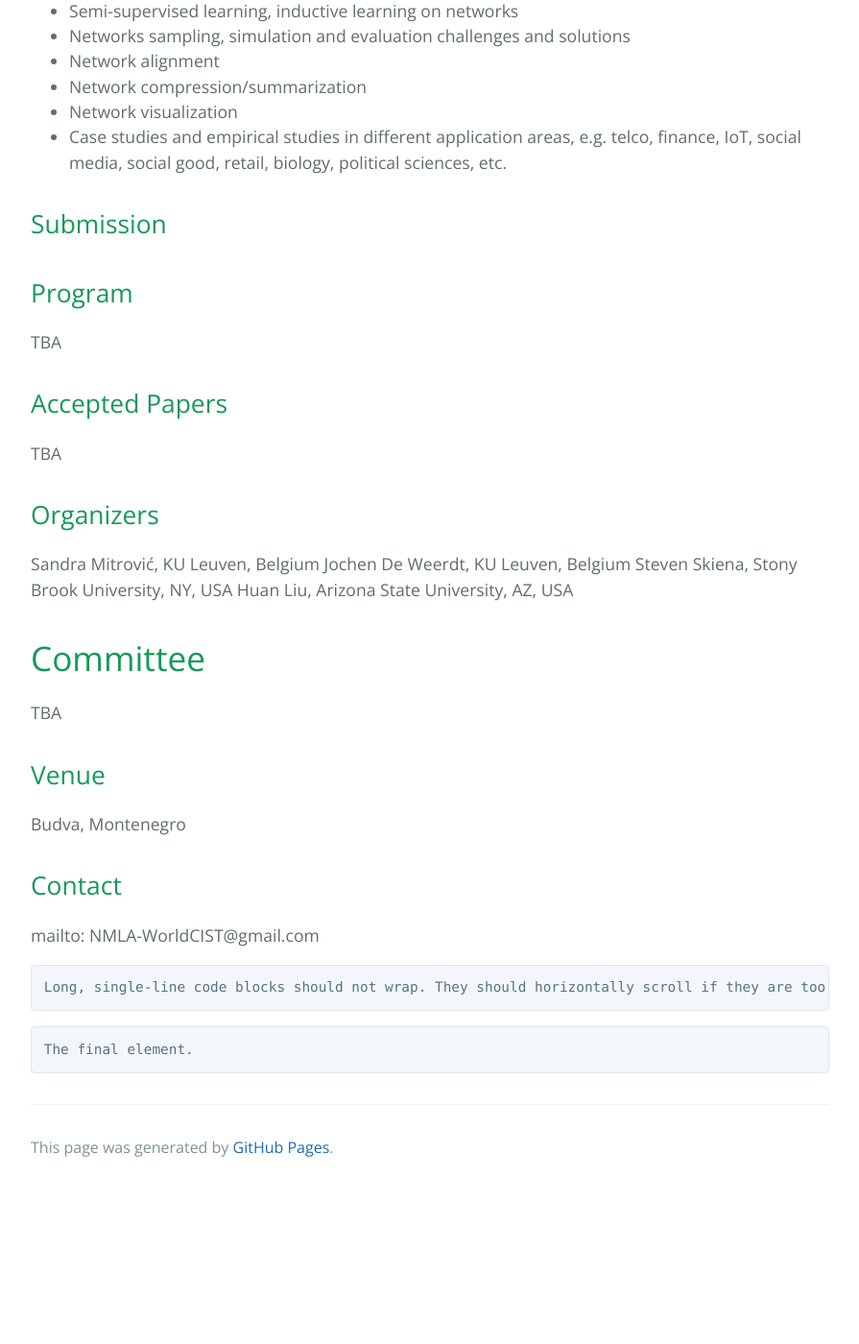
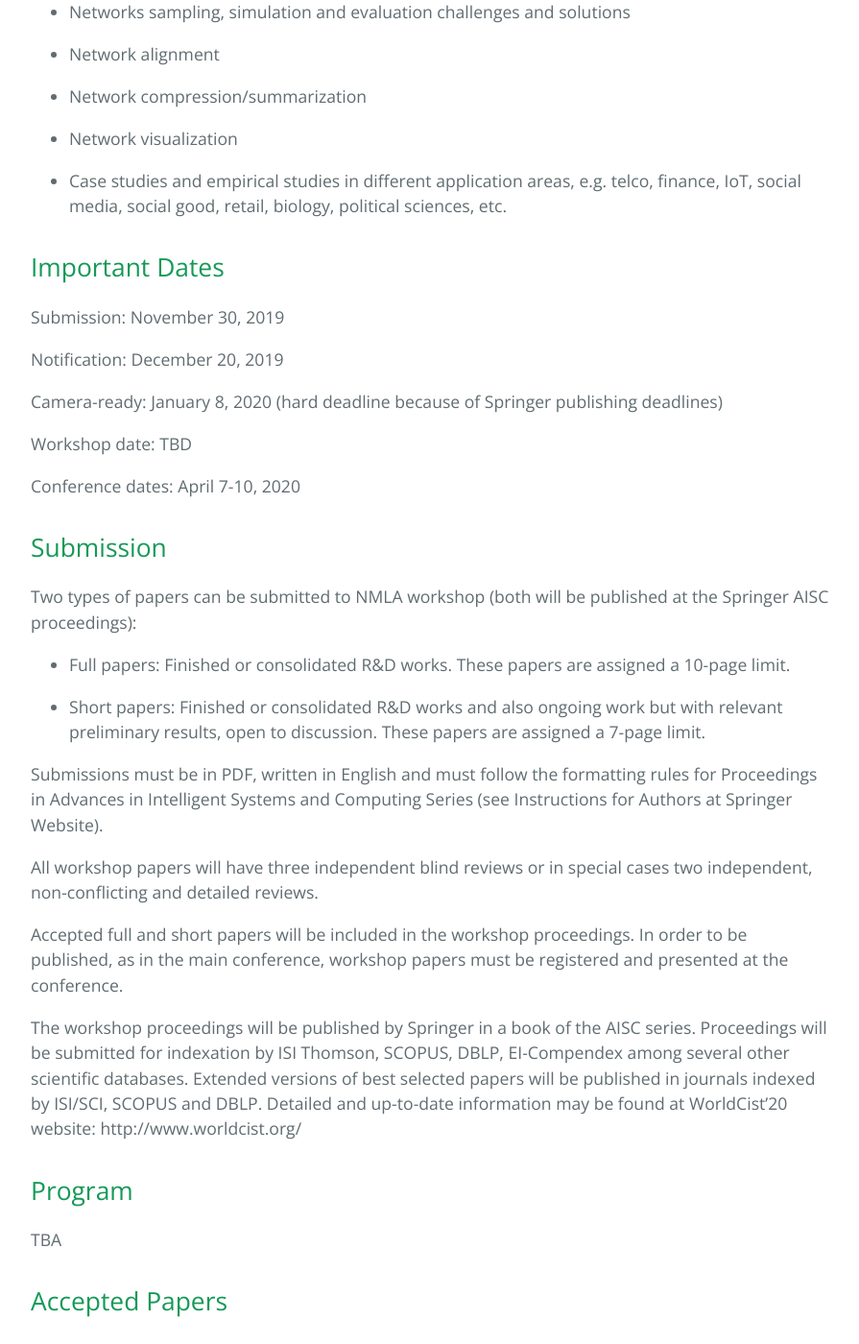
Before and after one commit to NMLA-WorldCIST/NMLA-WorldCIST.github.io, a Jekyll site: the page built from index.md, in a window 1280 px wide and 1400 px high, scrolled down 1907 px. Shown: the whole window at 96% size, without its empty margins (192-1087 px from the left). Built offline with Jekyll 4.4.1, drawn with Linux system fonts in a browser that asks for light colours; our own code applies the rules of GitHub Pages for plain Markdown files; before the commit the page ends 3146 px from its top, so only the background shows below that; some of the changed text lies outside the part shown.

Commit message:
update with content

````diff
--- a/index.md
+++ b/index.md
@@ -1,16 +1,21 @@
+<!---
 ---
 layout: default
 ---
 
-[//]: # Text can be **bold**, _italic_, or ~~strikethrough~~.
+Text can be **bold**, _italic_, or ~~strikethrough~~.
 
-[//]: # [Link to another page](./another-page.html).
+[Link to another page](./another-page.html).
+
+-->
 
 ## Overview
 
+<!---
 > This is a blockquote following a header.
 >
 > When something is important enough, you do it even if the odds are not in your favor.
+-->
 
 Networks are ubiquitous in many real-life domains and applications: basically whenever/wherever there exists a relationship between two entities, we can talk about networks. The type of entities can be people (in which case we talk about social networks), proteins (biological networks), computers/routers/printers (computer networks), railway stations (transportation networks), etc. Entities can
 be characterized by their attributes (attributed networks), can be of different types (heterogeneous), can appear/disappear/change (them or their relations) over time (dynamic) etc.
@@ -24,24 +29,72 @@ Second, generating ad hoc/hand-crafted features based on the network structure o
 
 Third, network analysis has demonstrated many benefits and provided many valuable insights in different application areas. However, growing amounts of data and appearance of different types of networks and underlying latent aspects, forces researchers to constantly innovate and adjust their perspectives on apparently known problems. Topics of interest in this stream range from discovering interesting patterns, detecting communities, via sampling and evaluation to network alignment, summarization and visualization.
 
-_italic_List of topics (not exclusive):
+
+_List of topics (not exclusive)_:
 
 * Network	modeling
+
 * Discovering	interesting	patterns/roles in	the	networks
+
 * Algorithms and methods for analyzing attributed/heterogeneous/signed/multiplex and knowledge networks
+
 * Network	clustering methods and	applications
+
 * Network	representation learning methods	and	applications
+
 * Methods	for	analyzing	and	learning on dynamic	networks
+
 * Large-scale	network	analysis and learning
+
 * Semi-supervised	learning, inductive	learning on networks
+
 * Networks sampling, simulation and evaluation challenges and solutions
+
 * Network	alignment
+
 * Network	compression/summarization
+
 * Network	visualization
+
 * Case studies and empirical studies in different	application	areas, e.g.	telco, finance, IoT, social	media, social	good,	retail,	biology,	political	sciences,	etc.
 
+## Important Dates
+
+Submission: November 30, 2019
+
+Notification: December 20, 2019
+
+Camera-ready: January 8, 2020 (hard deadline because of Springer publishing deadlines)
+
+Workshop date: TBD
+
+Conference dates: April 7-10, 2020
 
 ## Submission
+
+Two types of papers can be submitted to NMLA workshop (both will be published at the Springer AISC proceedings):
+
+* Full papers: Finished or consolidated R&D works. These papers are assigned a 10-page limit.
+
+* Short papers: Finished or consolidated R&D works and also ongoing work but with relevant preliminary results, open to discussion. These papers are assigned a 7-page limit.
+
+Submissions must be in PDF, written in English and must follow the formatting rules for Proceedings in Advances in Intelligent Systems and Computing Series (see Instructions for Authors at Springer Website).
+
+<!---
+The version of papers for evaluation by the Program Committee, saved in PDF format, must not include identification, e-mail and affiliation of the authors. This information must only be available in the camera-ready version of accepted papers, saved in Word or Latex format and also in PDF format.
+
+To submit or upload a paper please go to:
+-->
+
+
+All workshop papers will have three independent blind reviews or in special cases two independent, non-conflicting and detailed reviews.
+
+Accepted full and short papers will be included in the workshop proceedings. In order to be published, as in the main conference, workshop papers must be registered and presented at the conference.
+<!---
+Camera-ready version of accepted papers must include identification, e-mail and affiliation of the authors and it must be accompanied by the Consent to Publish form filled out, in a ZIP file, and uploaded at the conference management system.
+-->
+
+The workshop proceedings will be published by Springer in a book of the AISC series. Proceedings will be submitted for indexation by ISI Thomson, SCOPUS, DBLP, EI-Compendex among several other scientific databases. Extended versions of best selected papers will be published in journals indexed by ISI/SCI, SCOPUS and DBLP. Detailed and up-to-date information may be found at WorldCist'20 website: http://www.worldcist.org/
 
 
 ## Program
@@ -52,19 +105,52 @@ TBA
 
 ## Organizers
 Sandra	Mitrović, KU Leuven, Belgium
+
 Jochen De Weerdt, KU Leuven, Belgium
+
 Steven Skiena, Stony Brook University, NY, USA
+
 Huan Liu, Arizona State University, AZ, USA
 
 # Committee
+<!---
+Rémy Cazabet,	Université	de	Lyon,	France
+-->
+
+<!---
+Huijuan	Wang,	Delft	University	of	Technology,	The	Netherlands
+Mohammad	Al	Hasan,	Purdue	University,	IN,	USA
+Eric	Cambria,	Nanyang	Technoological	University,	Singapore
+Aleksandar	Bojchevski,	Technical	University	Munich,	Germany
+Roy	Ka-Wei	Lee,	University	of	Saskatchewan,	Canada
+Martin	Atzmueller,	Tilburg	University,	The	Netherlands
+Leto	Peel,	Univesite	Catholique	de	Louvain,	Belgium
+Brian	Keegan,	University	of	Colorado	Boulder,	CO,	USA
+Palash	Goyal,	University	of	Southern	California,	CA,	USA
+Barbara	Poblete,	University	of		Chile,	Chile
+Davide	Mottin,	Aarhus	University,		Denmark
+Aris	Anagnostopoulos,	Sapienza	University	of	Rome,	Italy
+Jan	Ramon,	INRIA,	France
+Hocine	Cherifi,	University	of	Burgundy,	France
+Polina	Rosenshtein,	Aalto	University,	Finland
+Junting	Ye, Facebook,	CA,	USA
+Nicolas	Kourtellis,	Telefonica	Research,	Spain
+Sanja	Šćepanović,	Bell Labs	Cambridge,	UK
+Zhana	Kuncheva,	C4X	Discovery,	London,	UK
+Roya	Imani	Giglou,	KU	Leuven,	Belgium
+Sanja	Brdar,	University	of	Novi	Sad,	Serbia
+-->
 TBA
 
 ## Venue
 Budva, Montenegro
 
+NMLA 2020 (and WorldCIST'20) will take place at 5-star Hotel Splendid Conference & SPA Resort, located in Bečići – a picturesque bay with the cleanest waters, surrounded by a coniferous forest and beautiful mountains. A seaside promenade connects it with Budva, the old town, while its restaurants and nightclubs are only 2 km away.
+For more information see: http://www.worldcist.org/index.php/venue)
+
 
 ## Contact
-mailto: NMLA-WorldCIST@gmail.com
+E-mail: NMLA-WorldCIST@gmail.com
 
 <!---
 ### Header 3
@@ -161,7 +247,7 @@ end
 <dd>Green</dd>
 </dl>
 
--->
+
 
 
 ```
@@ -171,3 +257,4 @@ Long, single-line code blocks should not wrap. They should horizontally scroll i
 ```
 The final element.
 ```
+-->
````
